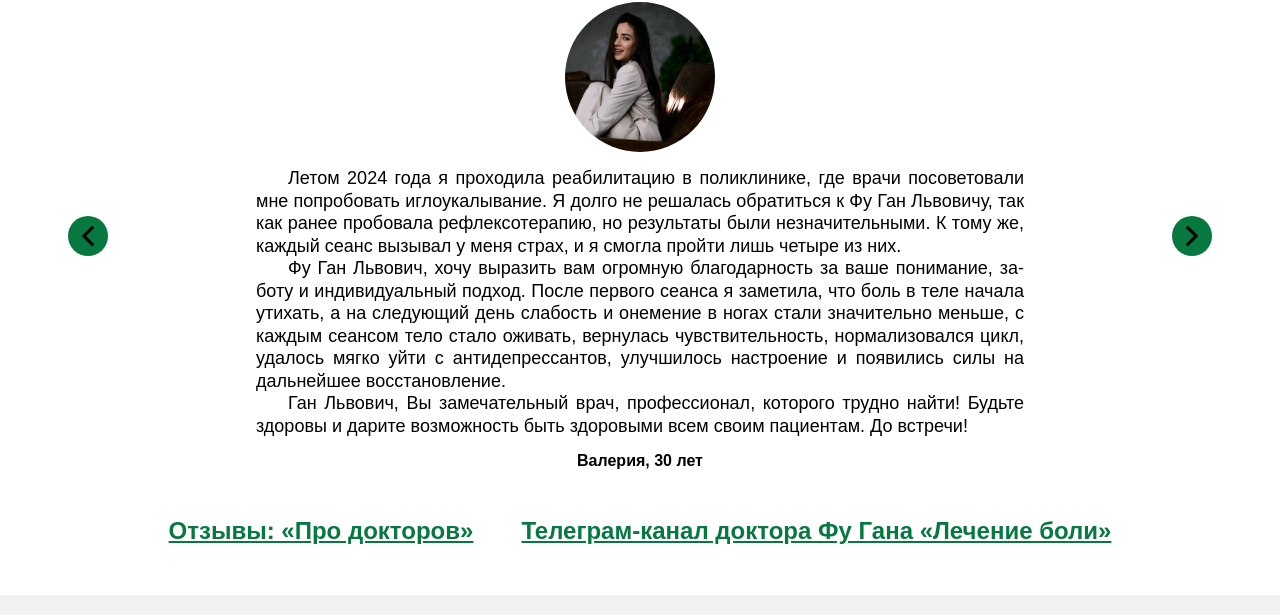
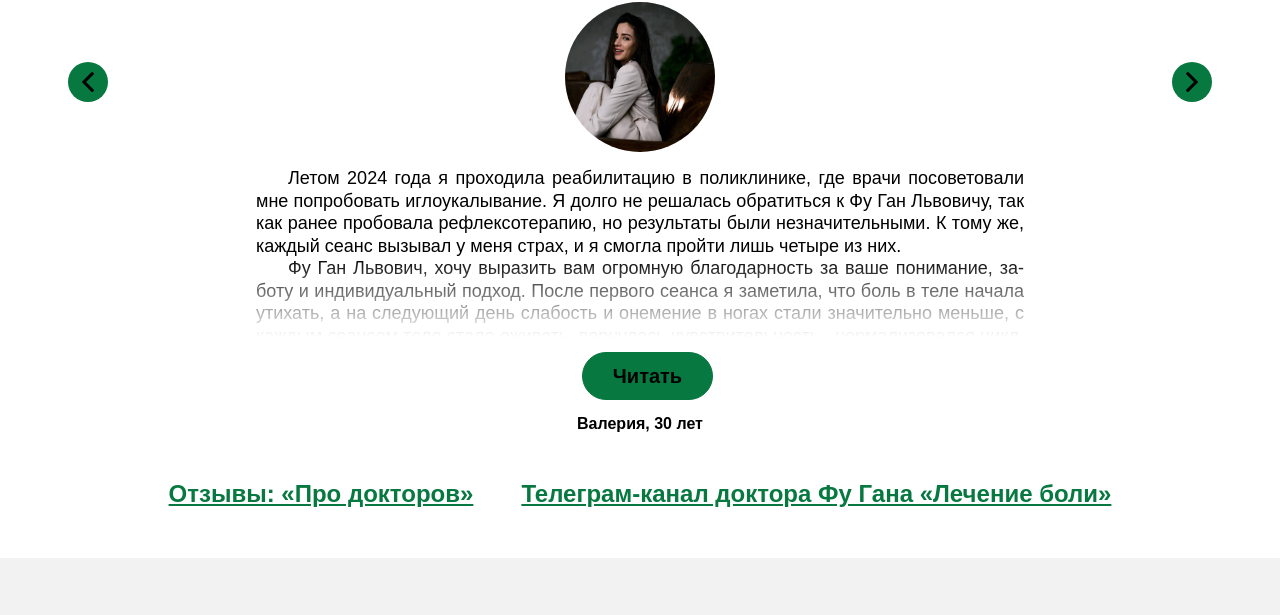
Before and after one commit to AlsuGai/FU_GAN, a website built with Vite: page index.html in a window 1280 px wide. Shown: the part 3078-3693 px from the top of the page. Built offline with nearby package versions, Linux system fonts and the light colour scheme; files whose address does not match are found by name.

Commit message:
feat: add hide and read feedback function

```diff
--- a/assets/style/_buttons.scss
+++ b/assets/style/_buttons.scss
@@ -21,12 +21,39 @@
   background-image: url("/assets/images/icons/right-arrow.png");
 }
 
+.button-green {
+  height: 3rem;
+  background-color: $color-green;
+  transition: 0.5s ease;
+  border-radius: 1.875rem;
+  font-size: 1.25rem;
+  font-weight: 700;
+  padding: 0 1.875rem;
+  display: flex;
+  align-items: center;
+  cursor: pointer;
+  margin-left: 0.9375rem;
+  transition: all 0.5s ease;
+  border: 1px solid $color-green;
+}
+
 @media screen and (max-width: 960px) {
   .prevBtn,
   .nextBtn {
     width: 1.5625rem;
     height: 1.5625rem;
     border-radius: 50%;
+  }
+
+  .button-green {
+    height: 2.5rem;
+  }
+}
+
+@media screen and (max-width: 720px) {
+  .button-green {
+    font-size: 1rem;
+    text-align: center;
   }
 }
 
@@ -47,4 +74,8 @@
   .prevBtn:hover {
     background-color: rgb(7, 120, 64, 0.7);
   }
+
+  .button-green:hover {
+    background-color: rgb(7, 120, 64, 0.7);
+  }
 }
--- a/assets/style/_contacts.scss
+++ b/assets/style/_contacts.scss
@@ -19,12 +19,6 @@
       transition: all 0.5s ease;
     }
   }
-
-  .contacts__reception {
-    height: 3.5rem;
-    background-color: $color-green;
-    transition: 0.5s ease;
-  }
 }
 
 @media (hover: hover) {
@@ -39,22 +33,12 @@
       color: $color-green;
     }
   }
-
-  .contacts__reception {
-    &:hover {
-      background-color: rgb(7, 120, 64, 0.7);
-    }
-  }
 }
 
 @media screen and (max-width: 960px) {
   .contacts {
     .contacts__phone {
       font-size: 2rem;
-    }
-
-    .contacts__reception {
-      height: 3rem;
     }
   }
 }
--- a/assets/style/_feedbacks.scss
+++ b/assets/style/_feedbacks.scss
@@ -27,6 +27,12 @@
   transition: opacity 0.3s ease;
 }
 
+.prev-feedback,
+.next-feedback {
+  margin-top: 60px;
+  align-self: baseline;
+}
+
 .feedback-img {
   width: 9.375rem;
   height: 9.375rem;
@@ -36,11 +42,49 @@
   object-position: center;
 }
 
+.feedback-text-cont {
+  position: relative;
+  width: inherit;
+  hyphens: auto;
+  display: flex;
+  justify-content: center;
+}
+
 .feedback-text {
   width: 40vw;
   text-align: justify;
   text-indent: 2rem;
   hyphens: auto;
+  position: relative;
+  width: inherit;
+  white-space: pre-wrap;
+}
+
+.feedback-open {
+  height: 100%;
+  transition: max-height 1s;
+}
+
+.feedback-close {
+  position: relative;
+  overflow: hidden;
+  max-height: 170px;
+  height: inherit;
+  transition: max-height 0.5;
+}
+
+.feedback-tans {
+  width: inherit;
+  position: absolute;
+  height: 80px;
+  bottom: 0;
+  pointer-events: none;
+  background: linear-gradient(
+    to bottom,
+    rgba(255, 255, 255, 0) 0%,
+    rgba(255, 255, 255, 1) 100%
+  );
+  transition: 1s;
 }
 
 .feedback-link {
--- a/index.html
+++ b/index.html
@@ -175,7 +175,7 @@
       <section class="feedback-container" id="feedback">
         <h2>Отзывы моих клиентов</h2>
         <div class="feedback-wrapper">
-          <button id="prevBtnFeedback" class="prevBtn"></button>
+          <button id="prevBtnFeedback" class="prevBtn prev-feedback"></button>
           <div class="feedback" id="feedback-wrapper">
             <img
               class="feedback-img"
@@ -183,10 +183,18 @@
               src="/assets/images/photo/review_1.jpg"
               alt="Отзывы"
             />
-            <p class="feedback-text" id="feedback-text"></p>
+            <div
+              class="feedback-text-cont feedback-close"
+              id="feedback-text-cont"
+            >
+              <div id="feedback-text" class="feedback-text"></div>
+              <div class="feedback-tans" id="feedback-tans"></div>
+            </div>
+            <button class="button-green" id="button-read">Читать</button>
+            <button class="button-green" id="button-hide">Скрыть</button>
             <h4 class="feedback-name" id="feedback-name"></h4>
           </div>
-          <button id="nextBtnFeedback" class="nextBtn"></button>
+          <button id="nextBtnFeedback" class="nextBtn next-feedback"></button>
         </div>
         <div class="feedback-link">
           <a
@@ -212,11 +220,13 @@
             ><img src="assets/images/icons/telegram-white.svg" alt=""
           /></a>
         </div>
-        <a
-          class="button-contacts contacts__reception"
-          href="https://api.whatsapp.com/send/?phone=79160775080&text&type=phone_number&app_absent=0"
-          ><div>Записаться на консультацию</div></a
-        >
+        <button class="button-green">
+          <a
+            href="https://api.whatsapp.com/send/?phone=79160775080&text&type=phone_number&app_absent=0"
+            ><div>Записаться на консультацию</div></a
+          >
+        </button>
+
         <p class="contacts__hour">Часы работы: Пн-Пт с 9:00 до 19:00</p>
       </section>
     </main>
--- a/src/scripts/feedback.js
+++ b/src/scripts/feedback.js
@@ -120,6 +120,11 @@ const feedbackArr = [
 
 let currentIndex = 0;
 let isSwiping = false;
+const textContainer = document.getElementById("feedback-text");
+const textTrans = document.getElementById("feedback-tans");
+const buttonRead = document.getElementById("button-read");
+const buttonHide = document.getElementById("button-hide");
+const feedbackTextConrainer = document.getElementById("feedback-text-cont");
 
 function displayFeedback() {
   const feedback = feedbackArr[currentIndex];
@@ -132,11 +137,41 @@ function displayFeedback() {
     } else {
       document.getElementById("feedback-img").style.display = "none";
     }
-    document.getElementById("feedback-text").innerHTML = feedback.review;
+    textContainer.innerHTML = feedback.review;
+    console.log(textContainer.offsetHeight);
+
+    buttonRead.addEventListener("click", readFeedback);
+    buttonHide.addEventListener("click", hideFeedback);
+    if (textContainer.offsetHeight < 169) {
+      textTrans.style.display = "none";
+      buttonRead.style.display = "none";
+      buttonHide.style.display = "none";
+      feedbackTextConrainer.classList.remove("feedback-open");
+      feedbackTextConrainer.classList.add("feedback-close");
+    } else {
+      textTrans.style.display = "flex";
+      buttonHide.style.display = "none";
+    }
     document.getElementById("feedback-name").innerText = feedback.name;
     feedbackDiv.style.opacity = 1;
     isSwiping = false;
   }, 300);
+}
+
+function readFeedback() {
+  feedbackTextConrainer.classList.toggle("feedback-close");
+  feedbackTextConrainer.classList.toggle("feedback-open");
+  textTrans.style.display = "none";
+  buttonHide.style.display = "flex";
+  buttonRead.style.display = "none";
+}
+
+function hideFeedback() {
+  feedbackTextConrainer.classList.toggle("feedback-close");
+  feedbackTextConrainer.classList.toggle("feedback-open");
+  textTrans.style.display = "flex";
+  buttonHide.style.display = "none";
+  buttonRead.style.display = "flex";
 }
 
 document.getElementById("prevBtnFeedback").addEventListener("click", () => {
```
